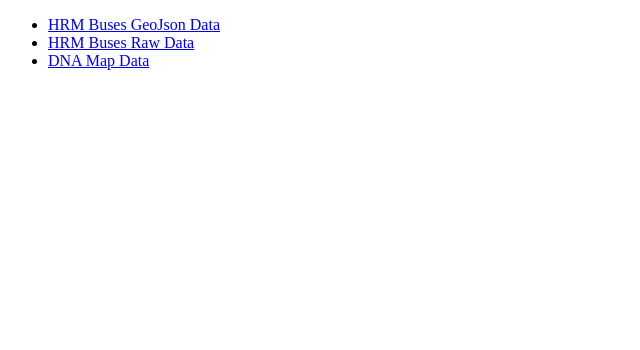
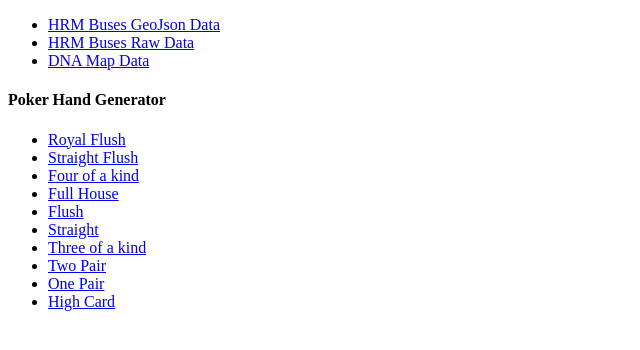
Before and after one commit to NSCC-PROG2700/netlify, a website: page index.html in a window 1280 px wide. Shown: the whole page, without its empty margins (0-640 px from the left). Drawn offline with Linux system fonts and the light colour scheme.

Commit message:
added links

```diff
--- a/index.html
+++ b/index.html
@@ -12,5 +12,18 @@
         <li><a href="/.netlify/functions/getHRMBuses">HRM Buses Raw Data</a></li>
         <li><a href="/json/dnaMap.json">DNA Map Data</a></li>
     </ul>
+    <h4>Poker Hand Generator</h4>
+    <ul>
+        <li><a href="/.netlify/functions/getPokerHand/royalflush">Royal Flush</a></li>
+        <li><a href="/.netlify/functions/getPokerHand/straightflush">Straight Flush</a></li>
+        <li><a href="/.netlify/functions/getPokerHand/fourofakind">Four of a kind</a></li>
+        <li><a href="/.netlify/functions/getPokerHand/fullhouse">Full House</a></li>
+        <li><a href="/.netlify/functions/getPokerHand/flush">Flush</a></li>
+        <li><a href="/.netlify/functions/getPokerHand/straight">Straight</a></li>
+        <li><a href="/.netlify/functions/getPokerHand/threeofakind">Three of a kind</a></li>
+        <li><a href="/.netlify/functions/getPokerHand/twopair">Two Pair</a></li>
+        <li><a href="/.netlify/functions/getPokerHand/onepair">One Pair</a></li>
+        <li><a href="/.netlify/functions/getPokerHand/highcard">High Card</a></li>
+    </ul>
 </body>
 </html>
```
Also changed, not shown: 1 other file.
